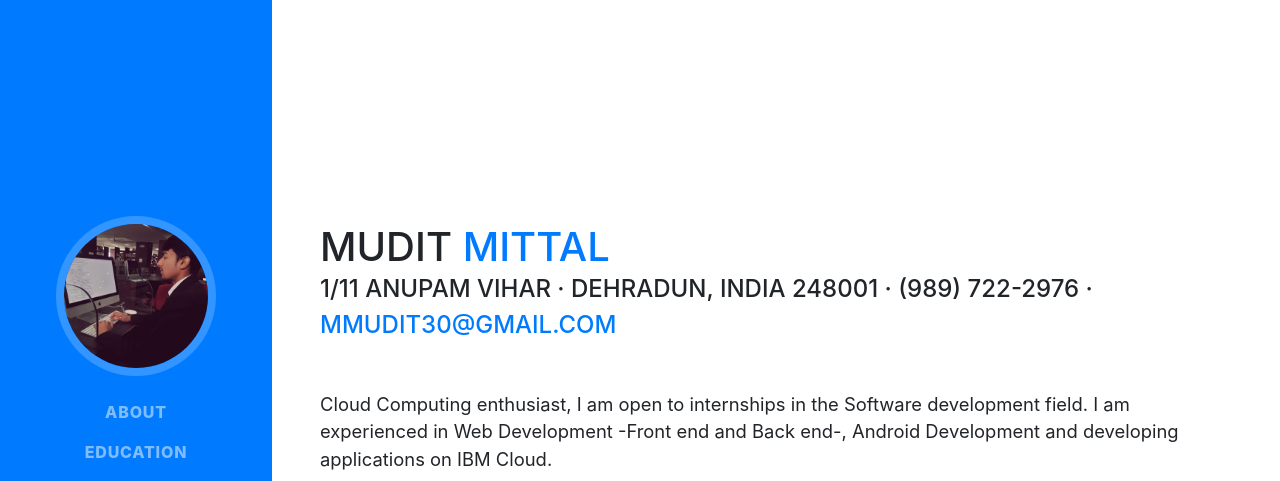
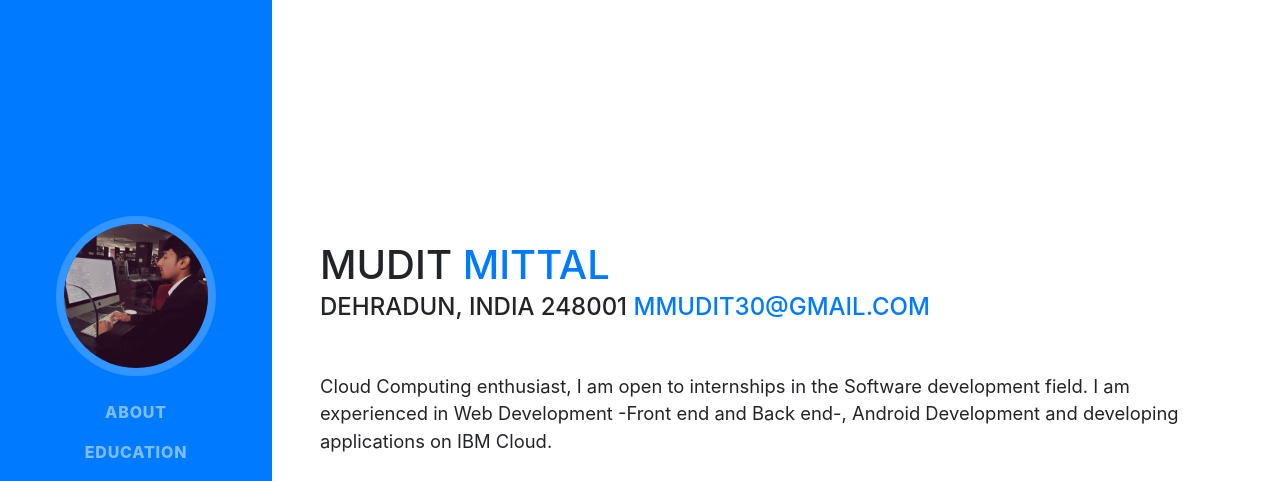
Before and after one commit to mmudit30/mmudit30.github.io, a website with bundled scripts: page index.html in a window 1280 px wide. Shown: the top 481 px of the page. Built offline with nearby package versions, Linux system fonts and the light colour scheme; a web font is replaced by a local one.

Commit message:
Update index.html

```diff
--- a/index.html
+++ b/index.html
@@ -71,7 +71,7 @@
           <h1 class="mb-0">Mudit
             <span class="text-primary">Mittal</span>
           </h1>
-          <div class="subheading mb-5">1/11 Anupam Vihar · Dehradun, India 248001 · (989) 722-2976 ·
+          <div class="subheading mb-5">Dehradun, India 248001
             <a href="mailto:mmudit30@gmail.com">mmudit30@gmail.com</a>
           </div>
           <p class="lead mb-5">
```
